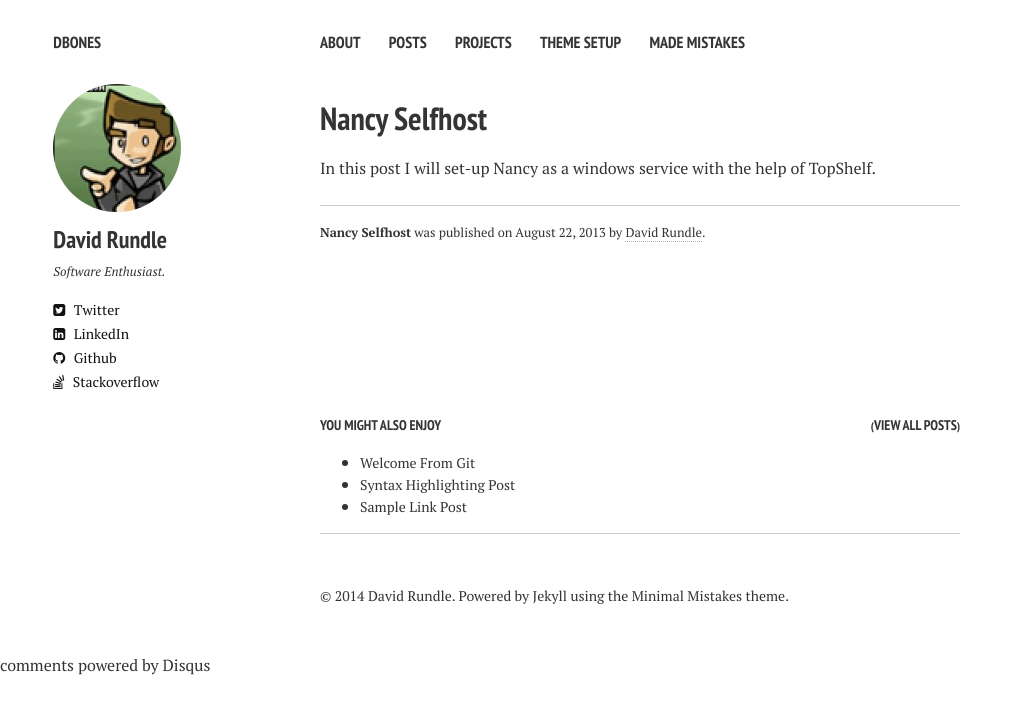
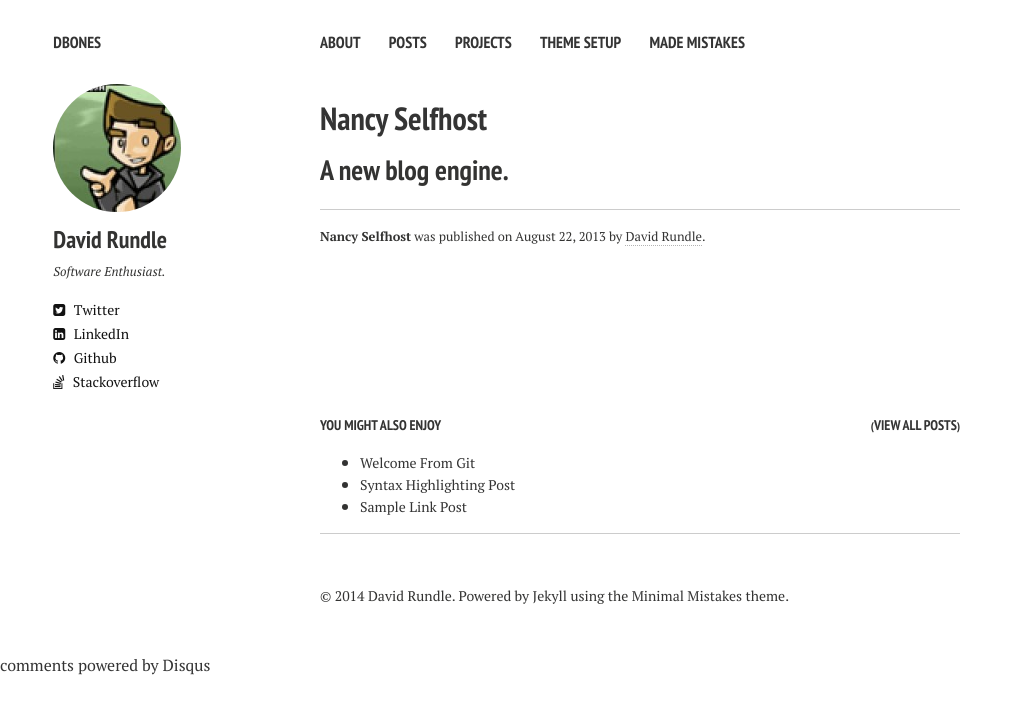
Before and after one commit to dbones/dbones.github.io, a Jekyll site: the page built from _posts/2013-08-22-Nancy-selfhost.md, in a window 1280 px wide. Shown: the top 714 px of the page, without its empty margins (0-1023 px from the left). Built offline with Jekyll 4.4.1, drawn with Linux system fonts in a browser that asks for light colours; nearby versions of some CDN libraries; comment, search, counter and statistics services are not loaded.

Commit message:
no message

```diff
--- a/_posts/2013-08-22-Nancy-selfhost.md
+++ b/_posts/2013-08-22-Nancy-selfhost.md
@@ -1,9 +1,9 @@
 ---
 published: true
 layout: post
-description: Topshelf and Nancy selfhosting... a helloworld app
-tags: [helloworld, topshelf, nancy]
+description: First post on github.
+tags: [git, blog]
 comments: true
 ---
 
-In this post I will set-up Nancy as a windows service with the help of TopShelf.
+##A new blog engine.
```
